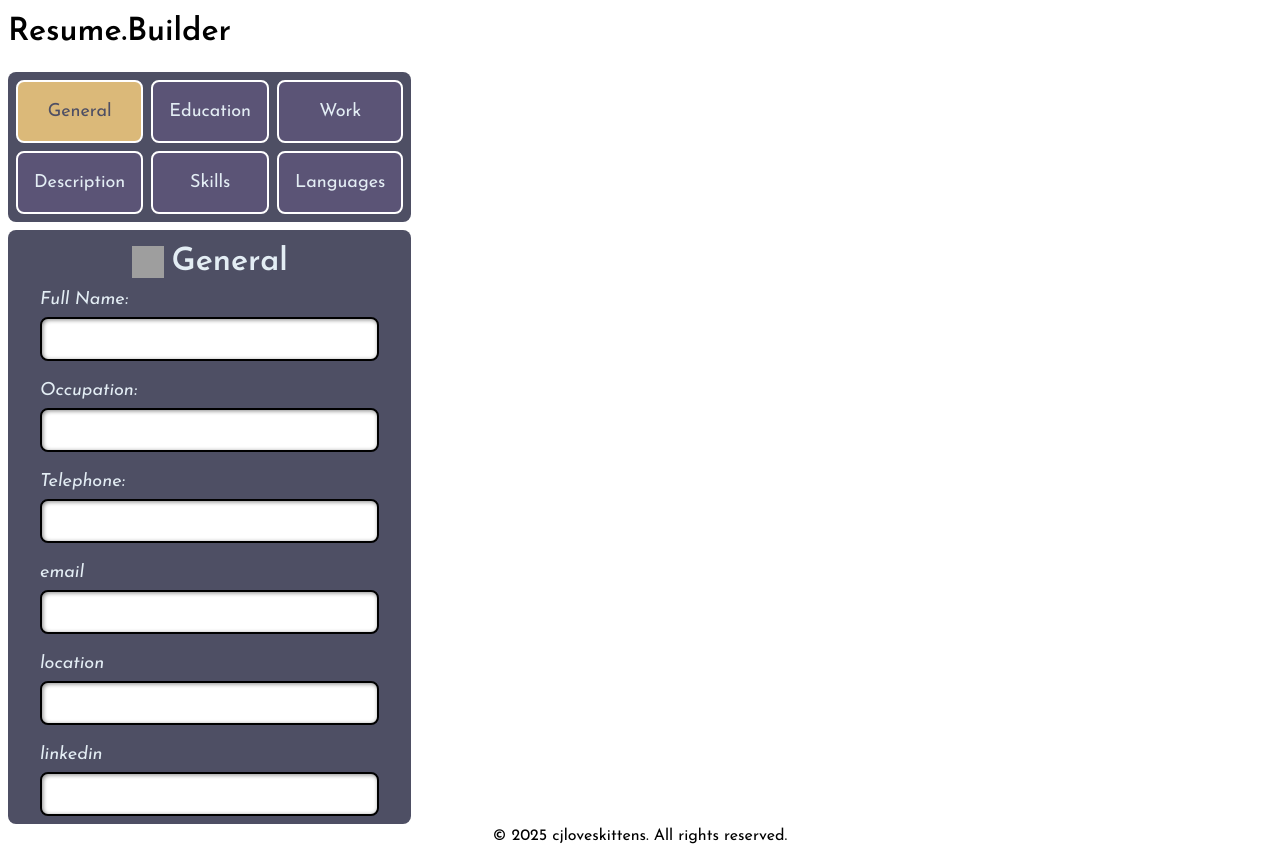
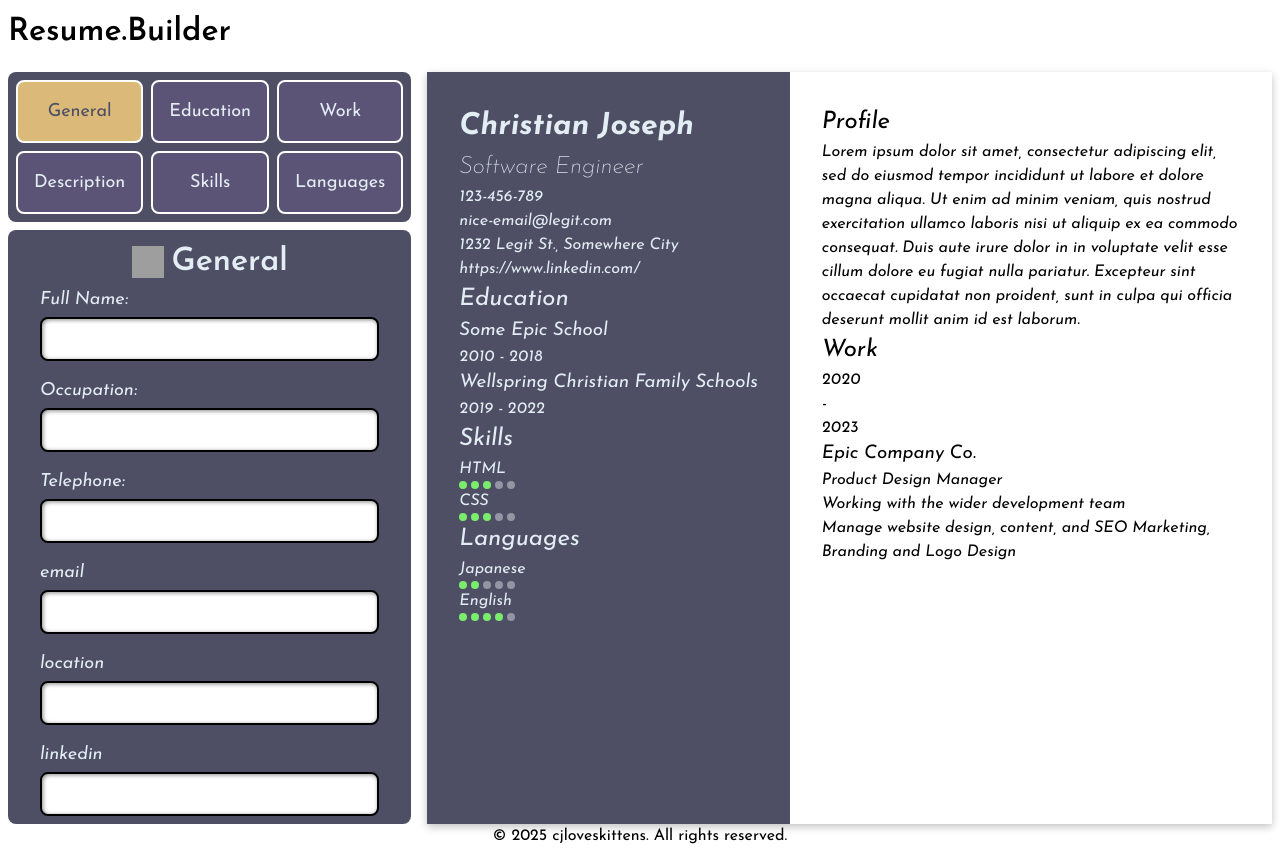
Before and after one commit to cjxo/resume-builder-client, a React (Vite) app: page / in a window 1280 px wide. Built offline with nearby package versions, Linux system fonts and the light colour scheme; grey boxes are pictures that could not be loaded.

Commit message:
Rough sketch of resume display

```diff
--- /dev/null
+++ b/src/components/LevelCircles.jsx
@@ -0,0 +1,26 @@
+import PropTypes from "prop-types";
+import styles from "../styles/component.module.css";
+const LevelCircles = ({ level }) => {
+  const generateCircles = (level) => {
+    const result = [];
+    for (let i = 0; i < 5; ++i) {
+      result.push(
+        <div className={`${styles.levelCircle} ${(i < level) && styles.enabled}`}></div>
+      );
+    }
+
+    return result;
+  };
+
+  return (
+    <div className={styles.levelCircles}>
+      {generateCircles(level)}
+    </div>
+  );
+};
+
+export default LevelCircles;
+
+LevelCircles.propTypes = {
+  level: PropTypes.number.isRequired,
+};
--- a/src/components/ResumeDisplay.jsx
+++ b/src/components/ResumeDisplay.jsx
@@ -1,10 +1,136 @@
 import styles from "../styles/component.module.css";
+import LevelCircles from "./LevelCircles";
 
-const ResumeDisplay = () => {
+const GeneralDisplay = () => {
   return (
-    <div className={styles.resumeDisplay}>
+    <div className={styles.generalDisplay}>
+      <div>
+        <h2 className={styles.name}>Christian Joseph</h2>
+        <h2 className={styles.occupation}>Software Engineer</h2>
+      </div>
+
+      <ul>
+        <li>
+          <p>123-456-789</p>
+        </li>
+
+        <li>
+          <p>nice-email@legit.com</p>
+        </li>
+
+        <li>
+          <p>1232 Legit St., Somewhere City</p>
+        </li>
+
+        <li>
+          <p>https://www.linkedin.com/</p>
+        </li>
+      </ul>
     </div>
   );
 };
 
+const EducationDisplay = () => {
+  return (
+    <div className={styles.educationDisplay}>
+      <h2>Education</h2>
+      <ul>
+        <li>
+          <h3>Some Epic School</h3>
+          <p>2010 - 2018</p>
+        </li>
+        <li>
+          <h3>Wellspring Christian Family Schools</h3>
+          <p>2019 - 2022</p>
+        </li>
+      </ul>
+    </div>
+  );
+};
+
+const SkillsDisplay = ({ name, skills }) => {
+  return (
+    <div className={styles.skillsDisplay}>
+      <h2>{name}</h2>
+      <ul>
+        {skills.map(skill => (
+          <li key={skill.id}>
+            <p>{skill.name}</p>
+            <LevelCircles level={skill.level} />
+          </li>
+        ))}
+      </ul>
+    </div>
+  );
+};
+
+const ProfileDisplay = () => {
+  return (
+    <div className={styles.profileDisplay}>
+      <h2>Profile</h2>
+      <p>
+        Lorem ipsum dolor sit amet, consectetur adipiscing elit, sed do eiusmod tempor incididunt ut labore et dolore magna aliqua. Ut enim ad minim veniam, quis nostrud exercitation ullamco laboris nisi ut aliquip ex ea commodo consequat. Duis aute irure dolor in in voluptate velit esse cillum dolore eu fugiat nulla pariatur. Excepteur sint occaecat cupidatat non proident, sunt in culpa qui officia deserunt mollit anim id est laborum.
+      </p>
+    </div>
+  );
+};
+
+const WorkDisplay = () => {
+  return (
+    <div className={styles.workDisplay}>
+      <h2>Work</h2>
+      <ul className={styles.workList}>
+        <li>
+          <div className={styles.year}>
+            <p>2020</p>
+            <p>-</p>
+            <p>2023</p>
+          </div>
+
+          <div className={styles.verticalBar}>
+          </div>
+
+          <div className={styles.desc}>
+            <h3 className={styles.workName}>Epic Company Co.</h3>
+            <p className={styles.workPos}>Product Design Manager</p>
+
+            <ul className={styles.achievementList}>
+              <li>Working with the wider development team</li>
+              <li>Manage website design, content, and SEO Marketing, Branding and Logo Design</li>
+            </ul>
+          </div>
+        </li>
+      </ul>
+    </div>
+  );
+};
+
+const ResumeDisplay = () => {
+  const skills = [
+    { id: 1, name: "HTML", level: 3, },
+    { id: 2, name: "CSS", level: 3, },
+  ];
+
+  const languages = [
+    { id: 1, name: "Japanese", level: 2, },
+    { id: 2, name: "English", level: 4, },
+  ];
+
+  return (
+    <section className={styles.resumeDisplay}>
+      <div className={styles.leftSide}>
+        <GeneralDisplay />
+        <EducationDisplay />
+        <SkillsDisplay name="Skills" skills={skills} />
+        <SkillsDisplay name="Languages" skills={languages} />
+      </div>
+
+      <div className={styles.rightSide}>
+        <ProfileDisplay />
+        <WorkDisplay />
+      </div>
+    </section>
+  );
+};
+
 export default ResumeDisplay;
--- a/src/components/ResumeInput.jsx
+++ b/src/components/ResumeInput.jsx
@@ -5,6 +5,7 @@ import { Button0 } from "./Button.jsx";
 import styles from "../styles/component.module.css";
 import ResumeForm, { ResumeInputField, ResumeCancelOk } from "./ResumeForm";
 import GenericEntryContainer from "./GenericEntryContainer";
+import LevelCircles from "./LevelCircles";
 
 const GeneralInterface = () => {
   return (
@@ -262,17 +263,6 @@ const SkillsInterface = ({ entryList, setEntryList }) => {
     setAddingEntry(false);
   };
 
-  const generateCircles = (level) => {
-    const result = [];
-    for (let i = 0; i < 5; ++i) {
-      result.push(
-        <div className={`${styles.levelCircle} ${(i < level) && styles.enabled}`}></div>
-      );
-    }
-
-    return result;
-  };
-
   if (addingEntry) {
     return (
       <ResumeForm onSubmit={handleSubmit}>
@@ -301,9 +291,7 @@ const SkillsInterface = ({ entryList, setEntryList }) => {
               <div className={styles.skillsWrap}>
                 <p>{entry.name}</p>
 
-                <div className={styles.levelCircles}>
-                  {generateCircles(entry.level)}
-                </div>
+                <LevelCircles level={entry.level} />
               </div>
             ),
           }
@@ -360,7 +348,7 @@ const SkillsInput = () => {
     { id: 2, name: "English", level: 4, },
   ]);
   return (
-    <div className={styles.resumeInput}>
+    <section className={styles.resumeInput}>
       <ul className={styles.inputList}>
         {fields.map(({ id, name }) => (
           <li key={id}>
@@ -398,7 +386,7 @@ const SkillsInput = () => {
           null
         )}
       </div>
-    </div>
+    </section>
   );
 };
 
--- a/src/styles/component.module.css
+++ b/src/styles/component.module.css
@@ -173,22 +173,6 @@
     display: flex;
     align-items: center;
     flex-grow: 1;
-
-    .levelCircles {
-      display: flex;
-      gap: 4px;
-      margin-left: auto;
-      .levelCircle {
-        width: 8px;
-        height: 8px;
-        border-radius: 8px;
-        background-color: rgba(255, 255, 255, 0.4);
-
-        &.enabled {
-          background-color: var(--green0);
-        }
-      }
-    }
   }
 
   ul.genericEntryList {
@@ -291,6 +275,57 @@ form.resumeForm {
   }
 }
 
+.levelCircles {
+  display: flex;
+  gap: 4px;
+  margin-left: auto;
+  .levelCircle {
+    width: 8px;
+    height: 8px;
+    border-radius: 8px;
+    background-color: rgba(255, 255, 255, 0.4);
+
+    &.enabled {
+      background-color: var(--green0);
+    }
+  }
+}
+
 .resumeDisplay {
+  display: flex;
   flex-grow: 1;
+  box-shadow: rgba(0, 0, 0, 0.24) 0px 3px 8px;
+  font-family: "JosefinSansIt";
+
+
+  .leftSide {
+    background-color: var(--blue0);
+    color: var(--blue2);
+    flex-grow: 1;
+    flex-shrink: 0;
+    padding: 32px;
+  }
+
+  .rightSide {
+    flex-grow: 2;
+    padding: 32px;
+  }
 }
+
+.generalDisplay {
+  > div {
+    .name {
+      font-weight: 700;
+      font-size: 30px;
+    }
+    .occupation {
+      font-weight: 200;
+      opacity: 0.9;
+      font-size: 24px;
+    }
+  }
+
+  > ul {
+    font-weight: 400;
+  }
+}
--- a/src/styles/index.css
+++ b/src/styles/index.css
@@ -109,4 +109,5 @@ button {
 
 .main-content {
   display: flex;
+  gap: 16px;
 }
```
